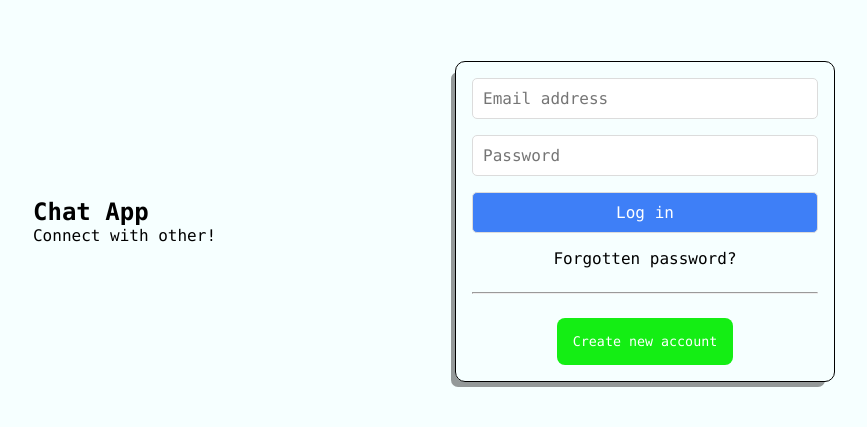
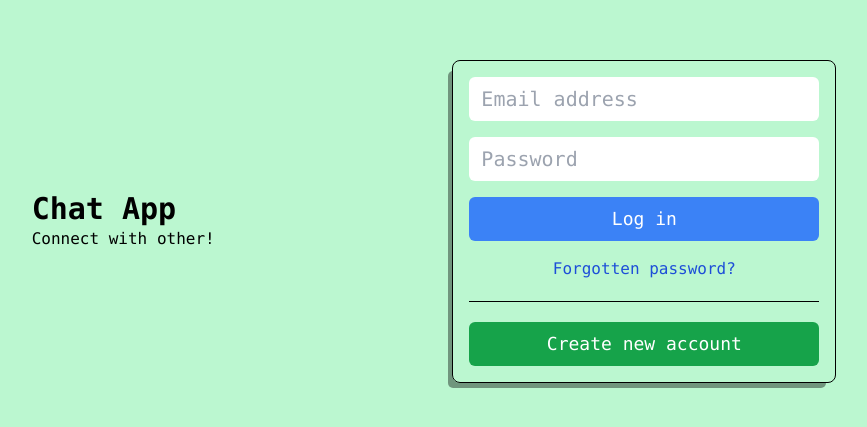
Before and after one commit to ryan20bv/chatFront, a Next.js app: page / in a window 1280 px wide. Shown: the part 179-606 px from the top of the page, without its empty margins (206-1073 px from the left). Built offline with nearby package versions, Linux system fonts and the light colour scheme.

Commit message:
able to use tailwind

```diff
--- a/package.json
+++ b/package.json
@@ -22,6 +22,9 @@
   },
   "devDependencies": {
     "@types/node": "18.15.11",
-    "@types/react": "18.0.33"
+    "@types/react": "18.0.33",
+    "autoprefixer": "^10.4.14",
+    "postcss": "^8.4.21",
+    "tailwindcss": "^3.3.1"
   }
 }
--- /dev/null
+++ b/postcss.config.js
@@ -0,0 +1,6 @@
+module.exports = {
+  plugins: {
+    tailwindcss: {},
+    autoprefixer: {},
+  },
+}
--- a/src/components/login/Login.tsx
+++ b/src/components/login/Login.tsx
@@ -1,12 +1,12 @@
 import React from "react";
 import LoginForm from "./LoginForm";
-import classes from "./stylesLogin/login.module.scss";
+// import classes from "./stylesLogin/login.module.scss";
 
 const Login = () => {
 	return (
-		<main className={classes.loginMain}>
+		<main className='h-screen w-screen bg-green-200 flex items-center justify-evenly flex-col md:flex-row '>
 			<section>
-				<h1>Chat App</h1>
+				<h1 className='text-3xl font-bold'>Chat App</h1>
 				<p>Connect with other!</p>
 			</section>
 			<LoginForm />
--- a/src/components/login/LoginForm.tsx
+++ b/src/components/login/LoginForm.tsx
@@ -10,27 +10,39 @@ const LoginForm = () => {
 		router.replace("/chat");
 	};
 	return (
-		<section className={classes.loginForm}>
-			<form onSubmit={submitFormHandler}>
+		// <section className={classes.loginForm}>
+		<section
+			className={`border border-black p-4 sm:w-96 w-11/12 rounded-lg  ${classes.loginForm}`}
+		>
+			<form
+				onSubmit={submitFormHandler}
+				className='w-full '
+			>
 				<input
 					type='email'
 					id='email'
 					placeholder='Email address'
+					className='block w-full px-3 py-2 mb-4 rounded-md text-xl
+					'
 				/>
 				<input
 					type='text'
 					id='password'
 					placeholder='Password'
+					className='block w-full px-3 py-2 mb-4 rounded-md text-xl'
 				/>
-				<button>Log in</button>
+				<button className='block w-full py-2 mb-4 bg-blue-500 text-white rounded-md text-lg'>
+					Log in
+				</button>
 			</form>
-			<div>
-				<p>Forgotten password?</p>
-			</div>
-			<hr />
-			<div>
-				<button>Create new account</button>
-			</div>
+
+			<p className='text-center text-blue-700'>Forgotten password?</p>
+
+			<hr className='border-black my-5' />
+
+			<button className='bg-green-600 py-2 block w-full text-white rounded-md text-lg'>
+				Create new account
+			</button>
 		</section>
 	);
 };
--- a/src/components/login/stylesLogin/loginForm.module.scss
+++ b/src/components/login/stylesLogin/loginForm.module.scss
@@ -1,52 +1,55 @@
 .loginForm {
-	width: 380px;
-	border: 1px solid black;
-	border-radius: 10px;
-	padding: 1rem;
+	// width: 380px;
+	// border: 1px solid black;
+	// border-radius: 10px;
+	// padding: 1rem;
 	box-shadow: -7px 8px 0px -3px rgba(0, 0, 0, 0.4);
 	-webkit-box-shadow: -7px 8px 0px -3px rgba(0, 0, 0, 0.4);
 	-moz-box-shadow: -7px 8px 0px -3px rgba(0, 0, 0, 0.4);
 	form {
-		width: 100%;
-		button,
-		input {
-			display: block;
-			padding: 10px;
-			border-radius: 5px;
-			border: 1px solid gainsboro;
-			margin-bottom: 1rem;
-			width: 100%;
-			font-size: 1rem;
-		}
+		// width: 100%;
+		// button,
+		// input {
+		// 	display: block;
+		// 	padding: 10px;
+		// 	border-radius: 5px;
+		// 	border: 1px solid gainsboro;
+		// 	margin-bottom: 1rem;
+		// 	width: 100%;
+		// 	font-size: 1rem;
+		// }
 		input:focus {
 			// border-color: aqua;
 			box-shadow: -7px 8px 0px -3px rgba(0, 0, 0, 0.4);
 		}
-		button {
-			background-color: rgb(62, 127, 247);
-			color: #fff;
-		}
+		// button {
+		// 	background-color: rgb(62, 127, 247);
+		// 	color: #fff;
+		// }
 	}
-	div {
-		// border: 1px solid red;
-		display: flex;
-		align-items: center;
-		justify-content: center;
-		button {
-			background-color: #14ee14;
-			border: none;
-			padding: 1rem;
-			color: #fff;
-			border-radius: 8px;
-		}
+	button:hover {
+		box-shadow: -7px 8px 0px -3px rgba(0, 0, 0, 0.4);
 	}
-	hr {
-		margin: 1.5rem 0;
-	}
+	// div {
+	// border: 1px solid red;
+	// display: flex;
+	// align-items: center;
+	// justify-content: center;
+	// button {
+	// 	background-color: #14ee14;
+	// 	border: none;
+	// 	padding: 1rem;
+	// 	color: #fff;
+	// 	border-radius: 8px;
+	// }
+	// }
+	// hr {
+	// 	margin: 1.5rem 0;
+	// }
 }
 
-@media only screen and (max-width: 450px) {
-	.loginForm {
-		width: 90vw;
-	}
-}
+// @media only screen and (max-width: 450px) {
+// 	.loginForm {
+// 		width: 90vw;
+// 	}
+// }
--- a/src/styles/globals.css
+++ b/src/styles/globals.css
@@ -1,3 +1,7 @@
+@tailwind base;
+@tailwind components;
+@tailwind utilities;
+
 :root {
 	/* --font-roboto: ui-monospace, monospace; */
 	--color-light-blue: #b5f1cc;
--- /dev/null
+++ b/tailwind.config.js
@@ -0,0 +1,15 @@
+/** @type {import('tailwindcss').Config} */
+module.exports = {
+	content: [
+		"./app/**/*.{js,ts,jsx,tsx,mdx}",
+		"./pages/**/*.{js,ts,jsx,tsx,mdx}",
+		"./components/**/*.{js,ts,jsx,tsx,mdx}",
+
+		// Or if using `src` directory:
+		"./src/**/*.{js,ts,jsx,tsx,mdx}",
+	],
+	theme: {
+		extend: {},
+	},
+	plugins: [],
+};
```
Also changed, not shown: 1 other file (tests, documents, lock files or other folders).
